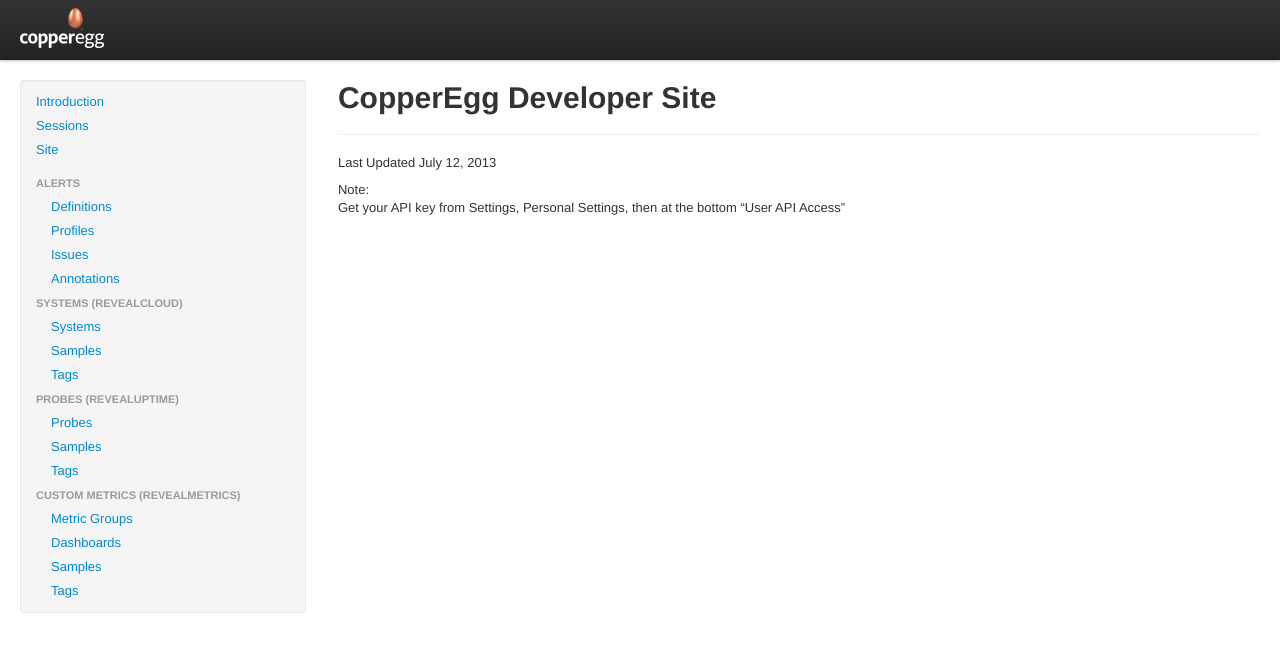
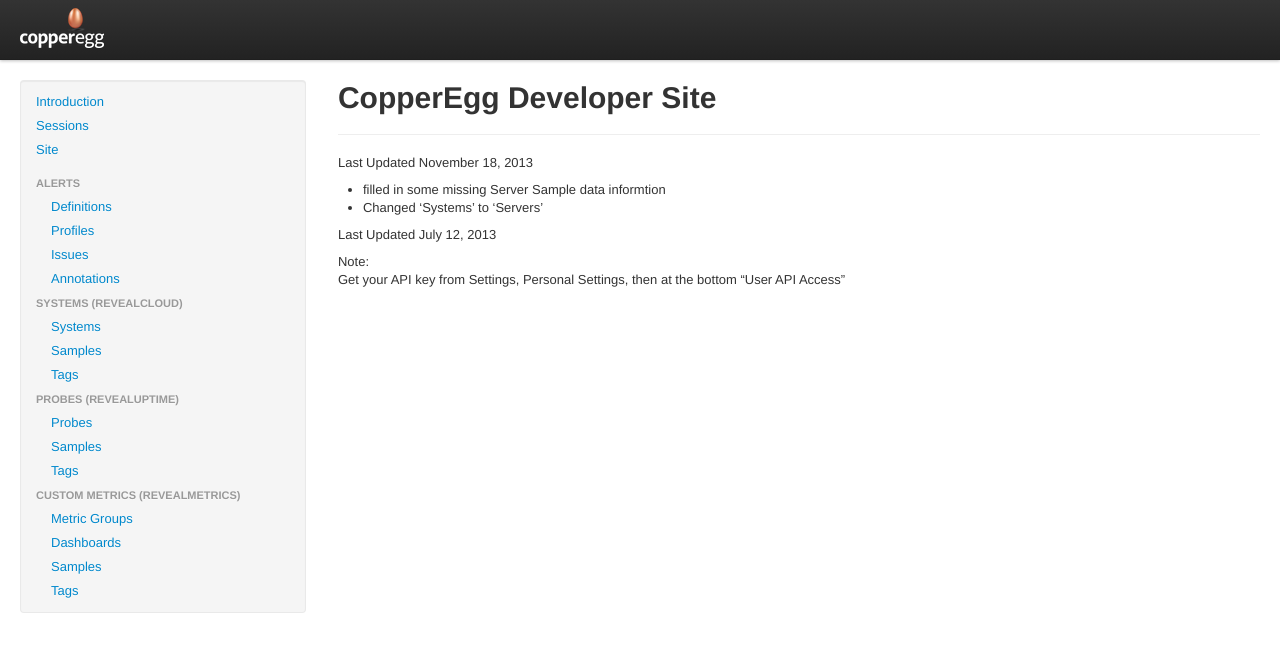
Before and after one commit to CopperEgg/apidocs, a Jekyll site: the page built from index.md, in a window 1280 px wide. Shown: the top 652 px of the page. Built offline with Jekyll 4.4.1, drawn with Linux system fonts in a browser that asks for light colours.

Commit message:
Changed from Systems to Servers

```diff
--- a/index.md
+++ b/index.md
@@ -3,7 +3,12 @@ layout: default
 title: CopperEgg Developer Site
 ---
 
+Last Updated November 18, 2013
+- filled in some missing Server Sample data informtion
+- Changed 'Systems' to 'Servers'
+
 Last Updated July 12, 2013
+
 
 Note:
 Get your API key from Settings, Personal Settings, then at the bottom "User API Access"
```
